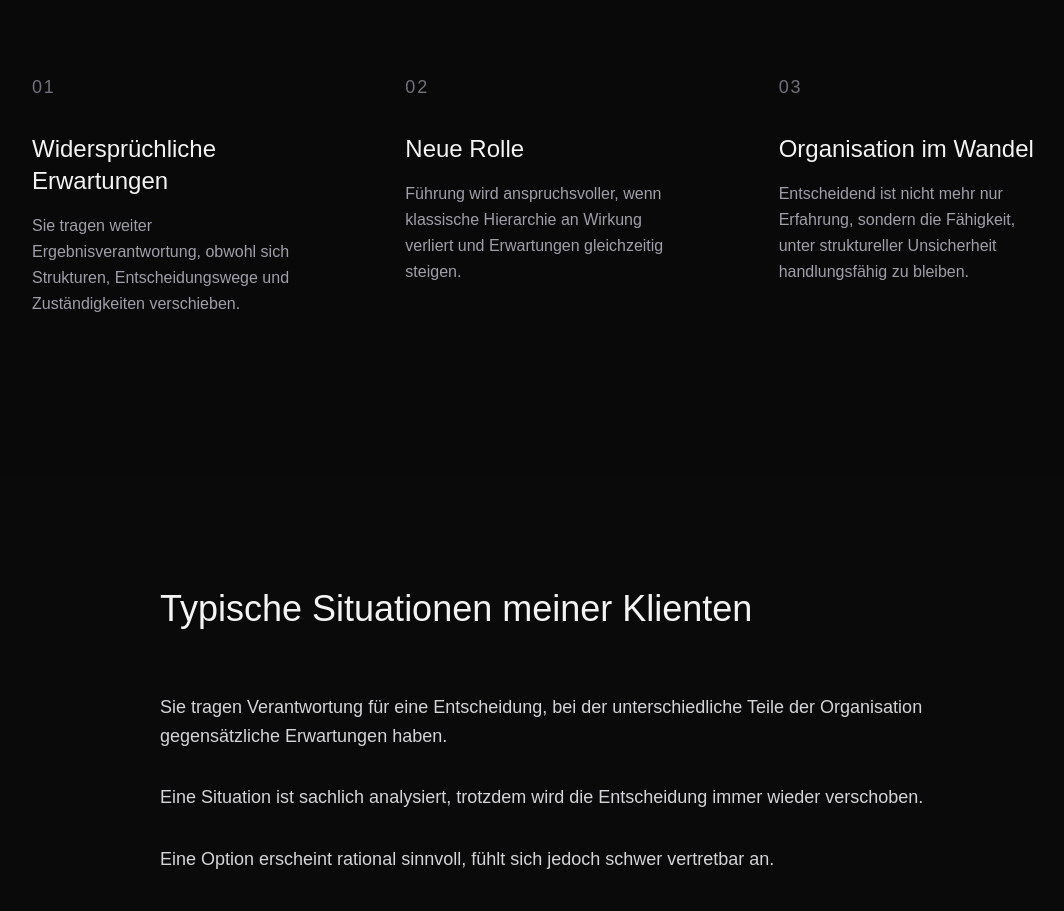
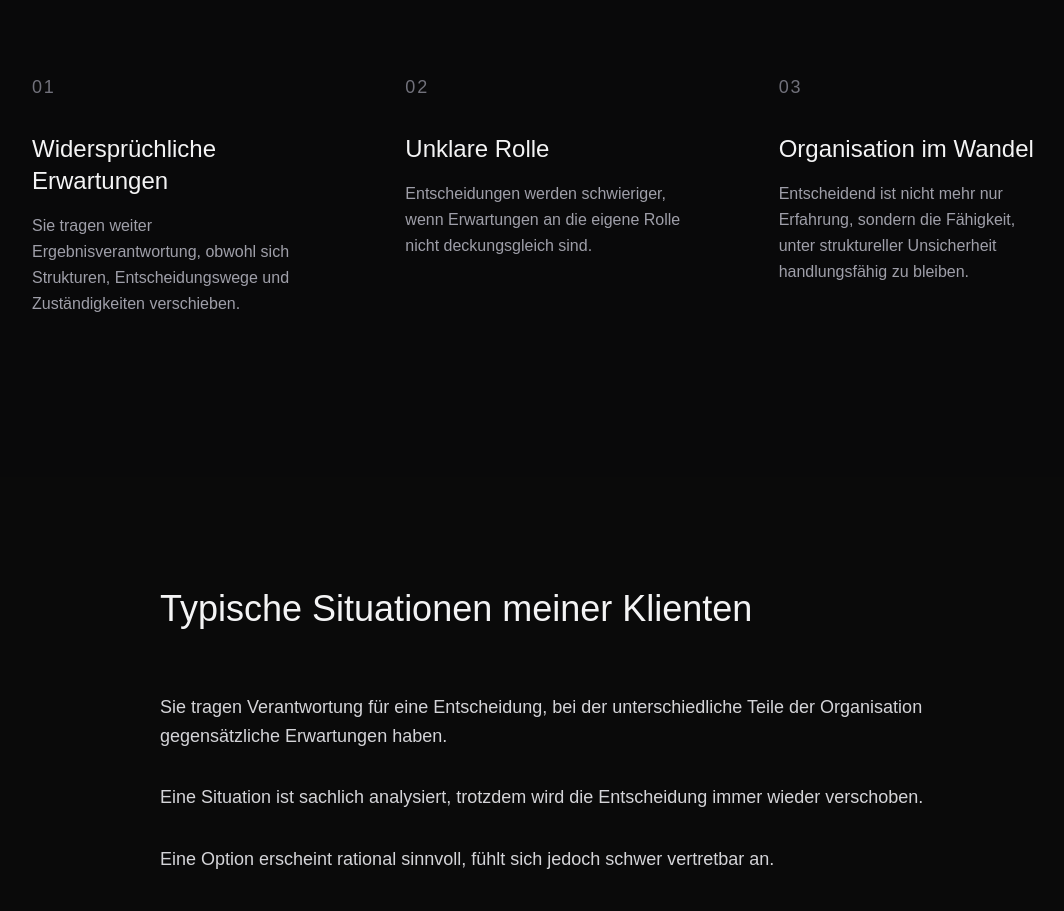
Before and after one commit to wolfgangtietz/coaching-landing, a Next.js app: page / in a window 1280 px wide. Shown: the part 1580-2491 px from the top of the page, without its empty margins (96-1160 px from the left). Built offline with nearby package versions, Linux system fonts and the light colour scheme.

Commit message:
Refine middle context card

```diff
--- a/app/page.tsx
+++ b/app/page.tsx
@@ -138,10 +138,10 @@ sondern aus widersprüchlichen Erwartungen zwischen unterschiedlichen Teilen der
   <span className="block text-zinc-500 mb-8 text-lg tracking-widest font-light">
     02
   </span>
-    <h3 className="text-2xl font-light mb-4 text-zinc-100">Neue Rolle</h3>
+  <h3 className="text-2xl font-light mb-4 text-zinc-100">Unklare Rolle</h3>
   <p className="text-zinc-400 font-light leading-relaxed">
-      Führung wird anspruchsvoller, wenn klassische Hierarchie an Wirkung
-      verliert und Erwartungen gleichzeitig steigen.
+    Entscheidungen werden schwieriger, wenn Erwartungen an die eigene Rolle
+    nicht deckungsgleich sind.
   </p>
 </div>
   <div className="space-y-4">
```
Lines whose indentation alone changed are shown as unchanged.
